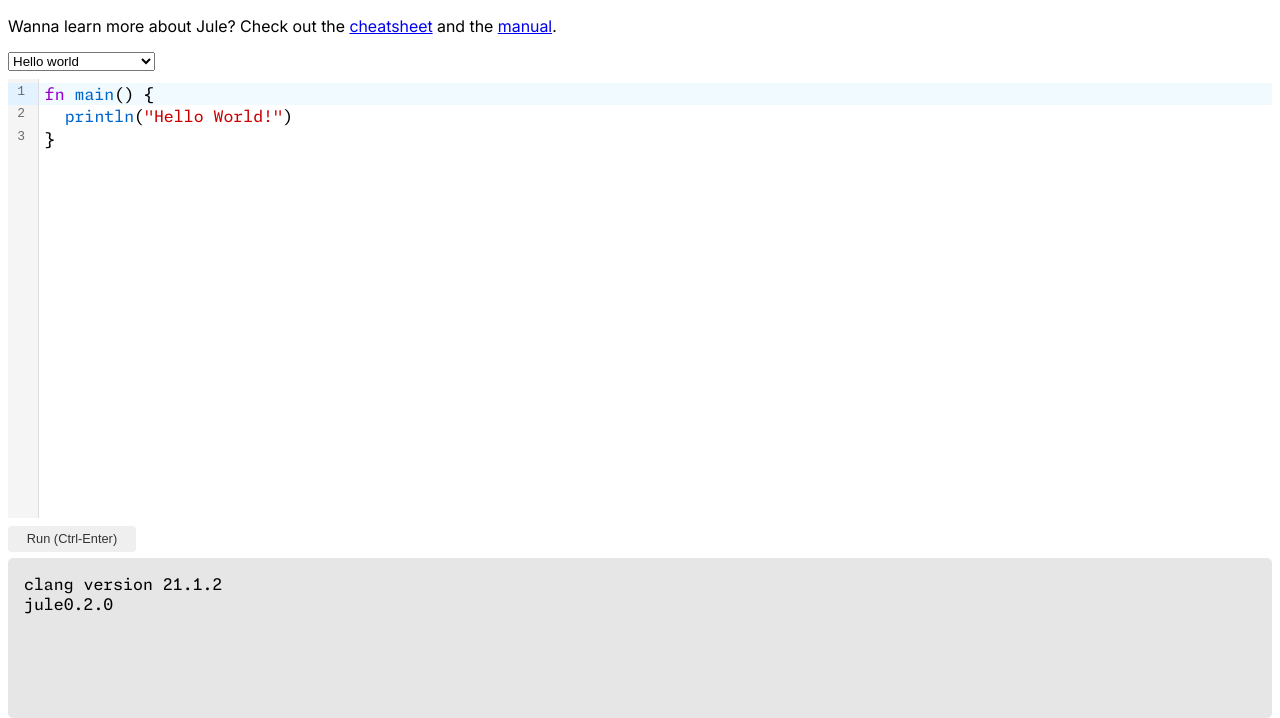
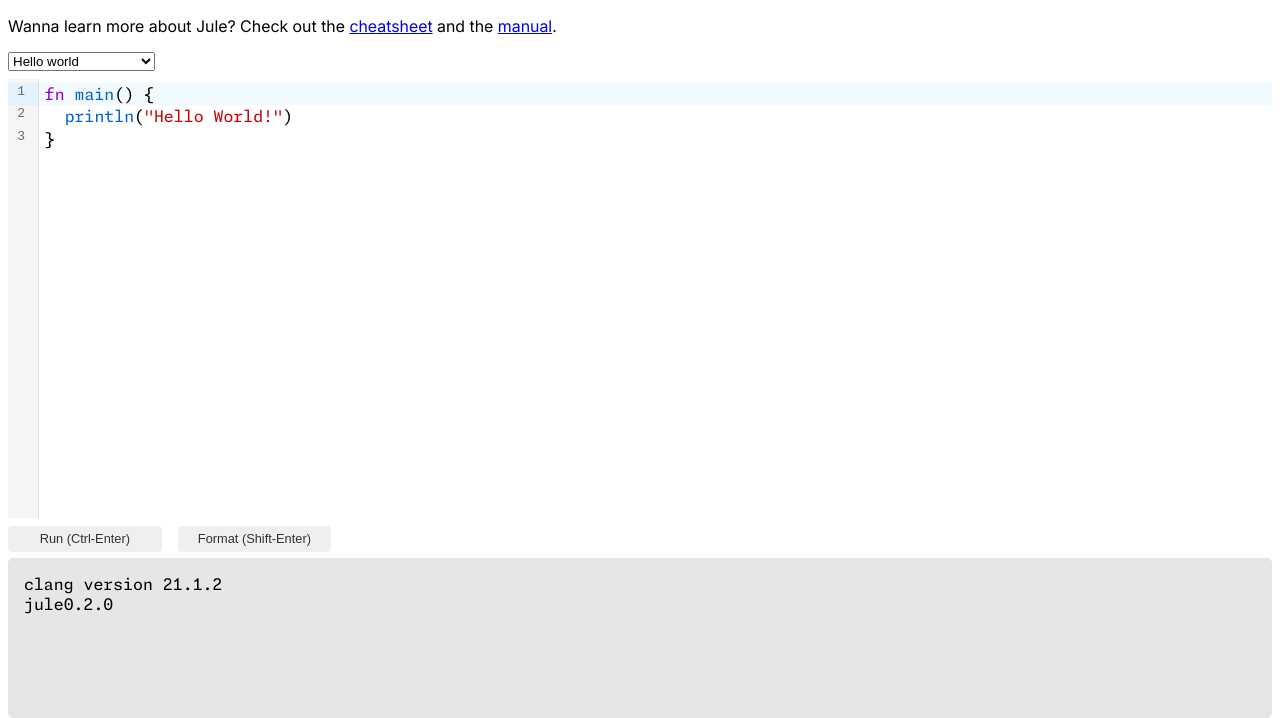
Before and after one commit to pgmtx/jule-playground, a website: page public/index.html in a window 1280 px wide. Shown: the part 82-800 px from the top of the page. Drawn offline with Linux system fonts and the light colour scheme.

Commit message:
frontend: add format button and hover style

```diff
--- a/public/index.html
+++ b/public/index.html
@@ -20,7 +20,10 @@
         </div>
         <div id="output-wrapper">
             <script type="module" src="./bundle.js"></script>
-            <button type="button" id="run-button">Run (Ctrl-Enter)</button>
+            <div id="buttons">
+                <button type="button" id="run-button">Run (Ctrl-Enter)</button>
+                <button type="button" id="format-button">Format (Shift-Enter)</button>
+            </div>
             <pre id="output">
 clang version 21.1.2
 jule0.2.0</pre>
--- a/public/style.css
+++ b/public/style.css
@@ -55,14 +55,23 @@ button {
 	height: 2em;
 	color: #333;
 	border-radius: 4px;
-	width: 10em;
+	width: 12em;
+}
+
+button:hover {
+	background-color: #ddd;
 }
 
 #output-wrapper {
 	height: 25vh;
 	display: flex;
 	flex-direction: column;
-	/*justify-content: flex-end; /* forces the div to be at the bottom of the page */
+}
+
+#output-wrapper #buttons {
+	display: flex;
+	flex-direction: row;
+	gap: 8px;
 }
 
 pre#output {
```
